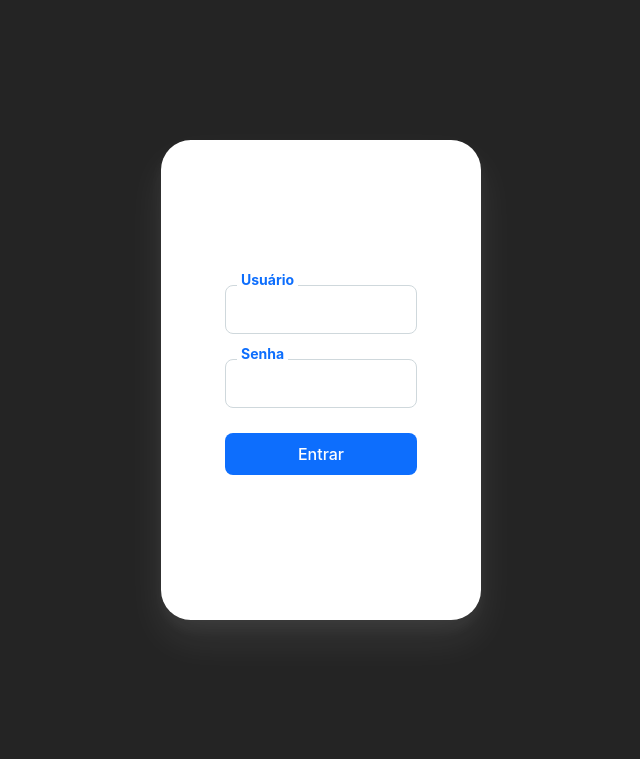
After one commit to DannDevs/LOJA-DJANGO, a Django app: page /login/ in a window 1280 px wide. The commit adds this page. Shown: the top 759 px of the page, without its empty margins (319-959 px from the left). Run offline with Django 5.2, Linux system fonts and the light colour scheme.

Commit message:
LOGIN PAGE ADD

```diff
--- /dev/null
+++ b/meu_projeto/core/templates/views/login.html
@@ -0,0 +1,40 @@
+<!DOCTYPE html>
+<html lang="en">
+<head>
+    <meta charset="UTF-8">
+    <meta name="viewport" content="width=device-width, initial-scale=1.0">
+    <title>Login</title>
+    {% load static %}
+    <link rel="stylesheet" href="{% static 'login.css' %}">
+</head>
+<body>
+   <form class="formlogin" method="post">
+    {% csrf_token %}
+
+    <div class="login">
+        <div class="inputs">
+
+            <div class="input-box">
+                <input type="text" name="username" id="username" required>
+                <label for="username">Usuário</label>
+            </div>
+
+            <div class="input-box">
+                <input type="password" name="password" id="password" required>
+                <label for="password">Senha</label>
+            </div>
+
+        </div>
+
+        <div class="buttonl">
+            <button type="submit">Entrar</button>
+        </div>
+
+        {% if erro %}
+            <p class="error-text">{{ erro }}</p>
+        {% endif %}
+    </div>
+</form>
+
+</body>
+</html>
--- a/meu_projeto/core/views.py
+++ b/meu_projeto/core/views.py
@@ -3,9 +3,12 @@ from .models import Cliente,Vendedor,Produto,Venda,MovimentoItem,ItemVenda,Dupli
 from django.http import HttpResponse
 from django.db.models import Sum,Value,DecimalField
 from django.db.models.functions import Coalesce
-
+from django.contrib.auth.models import User
+from django.contrib.auth import authenticate, login as auth_login,logout
+from django.contrib.auth.decorators import login_required
 # HOME PAGE
 
+@login_required
 def home(request):
 
     numeroclientes = Cliente.objects.count()
@@ -47,8 +50,27 @@ def verificaestoque(codigo,quantidade):
     quantidadevalida = int(quantidade)
     return produto.quantidadeestoque >= quantidadevalida
 
+# ----- LOGIN ---------
+
+def login_view(request):
+    erro = None
+    if request.method == 'POST':
+        usuario = request.POST.get('username')
+        senha = request.POST.get('password')
+
+        if not senha or not usuario:
+            erro = 'Preencha todos os campos'
+        else:
+            user = authenticate(request,username=usuario,password=senha)
+            if user is not None:
+                auth_login(request,user)
+                return redirect('home')
+            else:
+                erro = 'Usuario ou senha invalidas'
+    return render(request,'views/login.html',{'erro':erro})
+
 # VENDEDORES
-
+@login_required
 def editar_vendedor(request,id):
     erro = None
 
@@ -70,7 +92,7 @@ def editar_vendedor(request,id):
     return render(request,'edicao/editarvendedor.html',
     {'vend':vend,'erro':erro}
     )
-
+@login_required
 def vendedorview(request):
     # ------ LISTAR ---------
     vendedores = Vendedor.objects.all()
@@ -80,13 +102,13 @@ def vendedorview(request):
 
 
 #  ------------ REMOVER ------------
-
+@login_required
 def vendedorremover(request,id):
 
     Vendedor.objects.filter(id=id).delete()
     return redirect('vendedores')
 
-
+@login_required
 def cadastro_vendedor(request):
     erro = None
 
@@ -106,13 +128,13 @@ def cadastro_vendedor(request):
                   {"erro":erro})
 
 # CLIENTE VIEW
-
+@login_required
 def clienteview(request):
     clientes = Cliente.objects.all()
     return render(request,'modelos/clientes.html',{'clientes':clientes})
 
 # ------ EDIÇAO CLIENTE -------
-
+@login_required
 def editar_cliente(request,id):
     erro = None
     cli = get_object_or_404(Cliente,id=id)
@@ -131,13 +153,13 @@ def editar_cliente(request,id):
     return render(request,'edicao/editarcliente.html',{'cli':cli,'erro':erro})
 
 # ---------- REMOVER CLIENTE ----
-
+@login_required
 def remover_cliente(request,id):
     Cliente.objects.filter(id=id).delete()
     return redirect('clientes')
 
 # ------ CADASTRO CLIENTE ----
-
+@login_required
 def cadastro_cliente(request):
     erro = None
 
@@ -156,12 +178,12 @@ def cadastro_cliente(request):
                   )
 
 # ------ PRODUTOS ------
-
+@login_required
 def produtoview(request):
     produtos = Produto.objects.all()
 
     return render(request,'modelos/produtos.html',{'produtos':produtos})
-
+@login_required
 def cadastro_produto(request):
     erro = None
 
@@ -186,6 +208,7 @@ def cadastro_produto(request):
     return render(request,'cadastros/cadastro_produto.html',{'erro':erro})
 
 # ----- EDITAR PRODUTO ------
+@login_required
 def editar_produto(request,id):
     erro = None
     prod = Produto.objects.get(id=id)
@@ -211,7 +234,7 @@ def editar_produto(request,id):
 
 
 # --------- AJUSTAR ESTOQUE
-
+@login_required
 def ajustar_estoque(request,id):
     erro  = None
     quantidademov = 0
@@ -273,19 +296,20 @@ def ajustar_estoque(request,id):
 
 
 # ------- REMOVER PRODUTO -------
-
+@login_required
 def remover_produto(request,id):
     Produto.objects.get(id=id).delete()
     return redirect('produtos')
 
 # ------- VENDAS VIEW -------
-
+@login_required
 def vendaview(request):
 
     vendas = Venda.objects.all()
 
     return render(request,'modelos/vendas.html',{'vendas':vendas})
 
+@login_required
 def gerar_venda(request):
 
     cliente_padrao, _ = Cliente.objects.get_or_create(
@@ -307,6 +331,7 @@ def gerar_venda(request):
 
     return redirect('cadastrovenda',id=nova_venda.id)
 
+@login_required
 def cadastro_venda(request,id):
 
     ven_atual = get_object_or_404(Venda,id=id)
@@ -467,33 +492,34 @@ def cadastro_venda(request,id):
         'ven_atual':ven_atual,
         'itensvenda':ItemVenda.objects.filter(venda = ven_atual)
         })
-
+@login_required
 def remover_venda(request,id):
     Venda.objects.get(id=id).delete()
     return redirect('vendas')
 
 # ------- DUPLICATAS -----
+@login_required
 def duplicataview(request):
     duplicatas = Duplicata.objects.all()
 
     return render(request,'modelos/duplicata.html',{'duplicatas':duplicatas})
-
+@login_required
 def excluir_duplicata(request,id):
 
     Duplicata.objects.get(id=id).delete
 
     return redirect('duplicatas')
-
+@login_required
 def estoqueview(request):
 
     estoque = MovimentoItem.objects.all()
 
     return render(request,'modelos/estoque.html',{'estoque':estoque})
-
+@login_required
 def remover_item(request,venid,id):
     ItemVenda.objects.get(id=id).delete()
     return redirect('cadastrovenda',id=venid)
-
+@login_required
 def remover_baixa(request,id):
     erro = None
     dup = Duplicata.objects.get(id=id)
@@ -505,7 +531,7 @@ def remover_baixa(request,id):
     else:
         erro = 'Duplicata Nao Possui Baixa'
     return redirect('duplicatas')
-
+@login_required
 def baixar_duplicata(request,id):
     erro = None
     dup = Duplicata.objects.get(id=id)
@@ -517,3 +543,8 @@ def baixar_duplicata(request,id):
     else:
         erro = "Duplicata Já Foi Baixada"
     return redirect('duplicatas')
+
+
+def logout_view(request):
+    logout(request)
+    return redirect('login')
--- a/meu_projeto/meu_projeto/settings.py
+++ b/meu_projeto/meu_projeto/settings.py
@@ -27,8 +27,10 @@ DEBUG = True
 
 ALLOWED_HOSTS = []
 
+LOGIN_URL = '/login/'
 
 # Application definition
+
 
 INSTALLED_APPS = [
     'django.contrib.admin',
--- a/meu_projeto/meu_projeto/urls.py
+++ b/meu_projeto/meu_projeto/urls.py
@@ -21,6 +21,8 @@ from core import views
 urlpatterns = [
     path('admin/', admin.site.urls),
     path('',views.home,name='home'),
+    path('login/',views.login_view,name='login'),
+    path('logout/',views.logout_view,name='logout'),
     path('vendedores/',views.vendedorview,name='vendedores'),
     path('vendedores/cadastro/',views.cadastro_vendedor,name='cadastrovendedor'),
     path('vendedores/<int:id>/edit/',views.editar_vendedor,name='editarvendedor'),
--- /dev/null
+++ b/meu_projeto/static/login.css
@@ -0,0 +1,130 @@
+/* RESET BÁSICO */
+* {
+    margin: 0;
+    padding: 0;
+    box-sizing: border-box;
+     font-family: Inter, system-ui, Avenir, Helvetica, Arial, sans-serif;
+}
+
+/* BODY */
+body {
+    display: flex;
+    align-items: center;
+    justify-content: center;
+    height: px;
+    min-height: 95vh;
+    color: rgba(255, 255, 255, 0.87) !important;
+    background-color: #242424
+}
+
+.login {
+    min-height: 60vh;
+    min-width: 40vh;
+    background-color: white;
+    border-radius: 30px;
+
+    display: flex;
+    align-items: center;
+    justify-content: center;
+    gap: 25px;
+    flex-direction: column;
+
+    box-shadow:
+        0 20px 40px rgba(255, 255, 255, 0.08),
+        0 8px 16px rgba(255, 255, 255, 0.05);
+}
+
+
+.inputs {
+    min-height: 10vh;
+    display: flex;
+    align-items: center;
+    flex-direction: column;
+    justify-content: space-around;
+    gap: 25px;
+    width: 60%;
+}
+
+/* INPUT BOX */
+.input-box {
+    position: relative;
+    width: 100%;
+}
+
+.input-box input {
+    width: 100%;
+    padding: 14px 10px;
+    font-size: 15px;
+    border: 1px solid #cfd8dc;
+    border-radius: 8px;
+    outline: none;
+    background: none;
+}
+
+/* FOCO */
+.input-box input:focus {
+    border-color: #0d6efd;
+}
+
+/* LABEL FLUTUANTE */
+.input-box label {
+    position: absolute;
+    left: 12px;
+    top: 50%;
+    transform: translateY(-50%);
+    font-size: 14px;
+    color: #6c757d;
+    background: #fff;
+    padding: 0 4px;
+    pointer-events: none;
+    transition: 0.2s ease;
+}
+
+/* LABEL SOBE */
+.input-box input:focus+label,
+.input-box input:not(:placeholder-shown)+label {
+    top: -6px;
+    font-size: 14px;
+    color: #0d6efd;
+    font-weight: bold;
+}
+
+/* BOTÃO */
+/* BOTÃO */
+.buttonl{
+    width: 60%;
+}
+
+
+.buttonl button {
+    border-radius: 8px;
+    border: 1px solid transparent;
+    padding: 0.6em 1.2em;
+    font-size: 1em;
+    font-weight: 500;
+    font-family: inherit;
+    cursor: pointer;
+    width: 100%;
+    background-color: #0d6efd;
+    color: #ffffff;
+    transition: border-color 0.25s;
+}
+
+/* HOVER */
+.buttonl button:hover {
+    border-color: #646cff;
+}
+
+/* FOCUS */
+.buttonl button:focus,
+.buttonl button:focus-visible {
+    outline: 4px auto -webkit-focus-ring-color;
+}
+
+
+/* ERRO */
+.error-text {
+    color: #dc3545;
+    font-size: 13px;
+    text-align: center;
+}
```
Also changed, not shown: meu_projeto/core/admin.py (+42 -5 lines), meu_projeto/core/templates/components/navbar.html (+11 -1 lines), meu_projeto/db.sqlite3.
